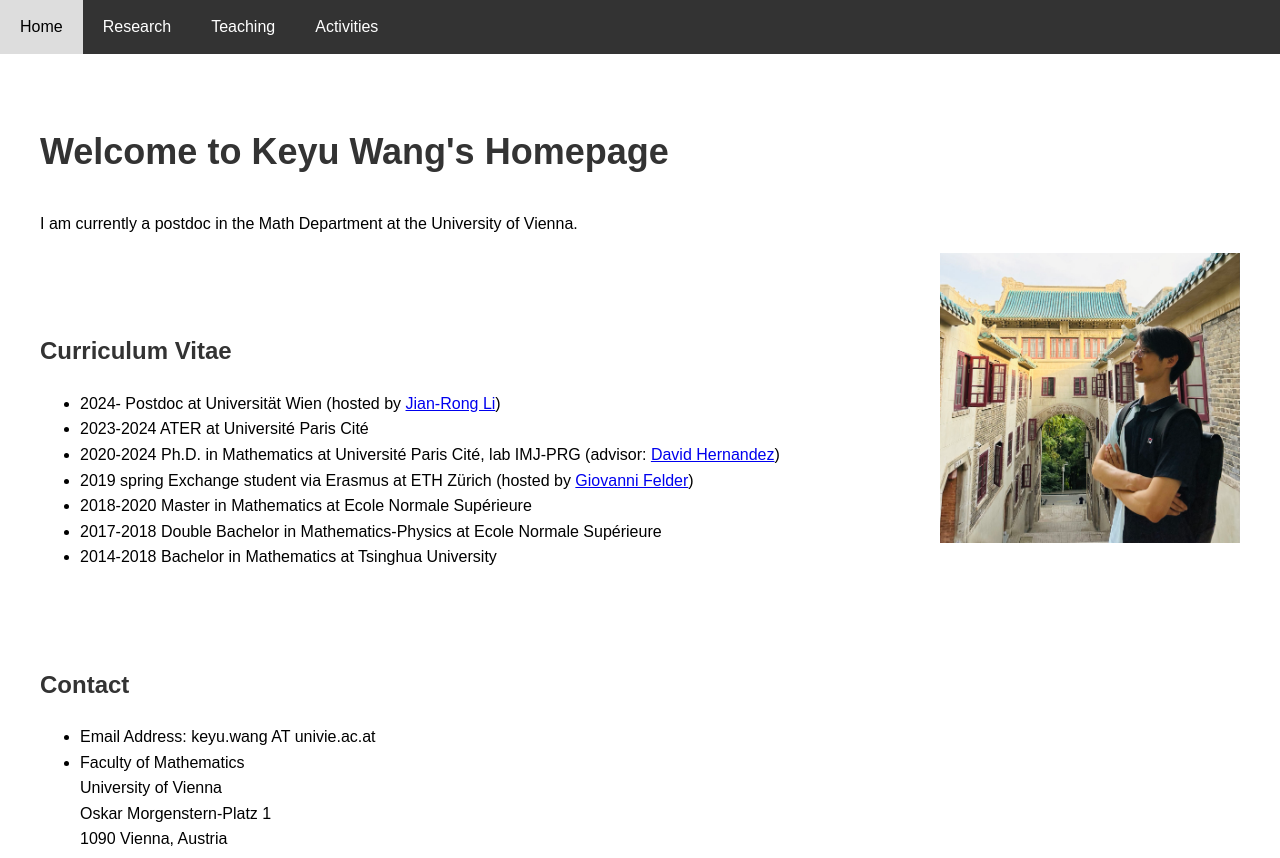
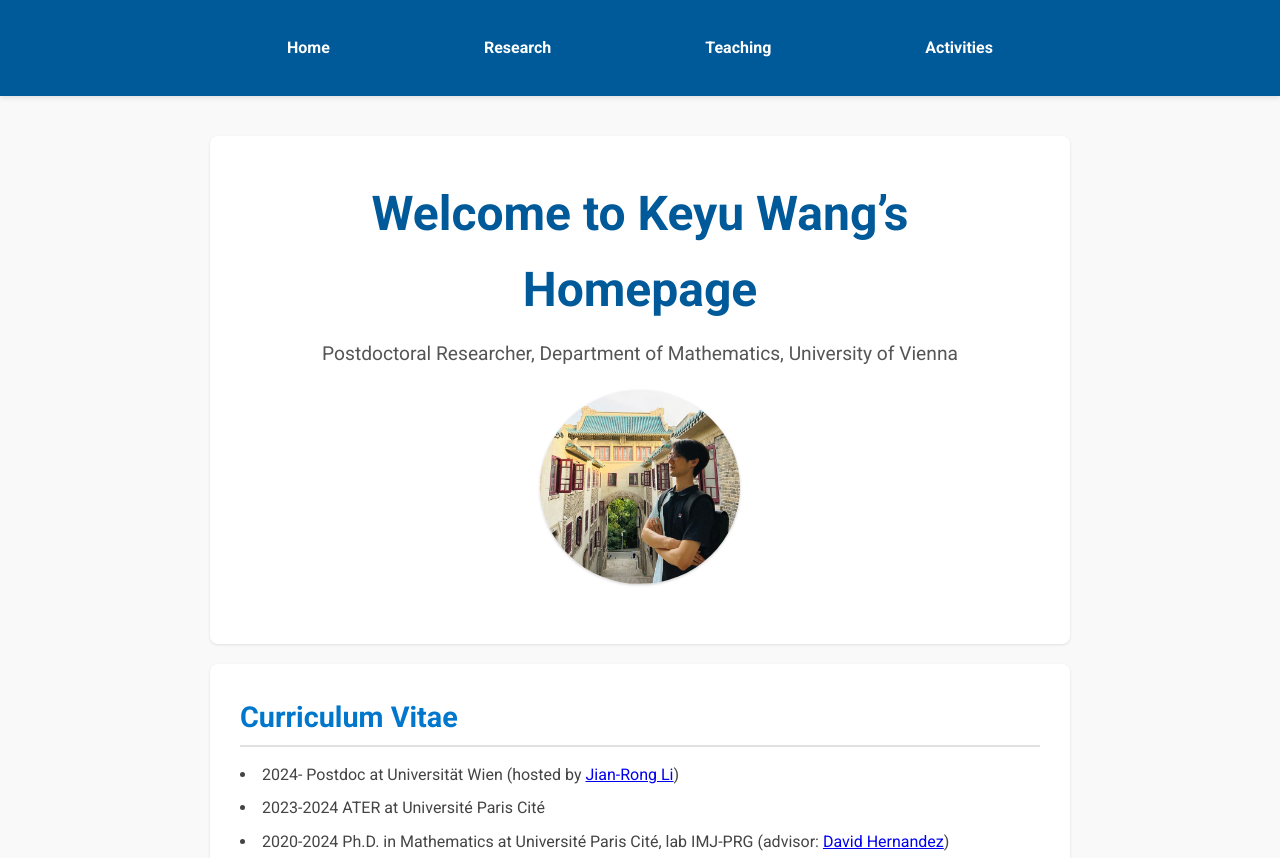
Before and after one commit to K-Cocoa-Wang/Homepage, a plain HTML site: page index.html in a window 1280 px wide. Shown: the top 858 px of the page. Drawn offline with Linux system fonts and the light colour scheme.

Commit message:
Update index.html

```diff
--- a/index.html
+++ b/index.html
@@ -1,108 +1,122 @@
 <!DOCTYPE html>
 <html lang="en">
 <head>
-    <meta name="google-site-verification" content="BD8ilF36tSaImz3-YQhrK9Y-cIkPzUOWIkWY7JF-BxA" />
   <meta charset="UTF-8">
   <meta name="viewport" content="width=device-width, initial-scale=1.0">
-    <meta name="description" content="Keyu Wang is a postdoc at the University of Vienna's Math Department, specializing in representation theory of quantum groups, and related topics in mathematics.">
-
-    <title>Keyu Wang Homepage</title>
-
+  <title>Keyu Wang – Home</title>
+  <!-- Google Font -->
+  <link href="https://fonts.googleapis.com/css2?family=Roboto:wght@400;700&display=swap" rel="stylesheet">
   <style>
-        /* Basic styling for the page */
+    /* Global Reset & Base */
+    * { box-sizing: border-box; margin: 0; padding: 0; }
     body {
-            font-family: Arial, sans-serif;
-            margin: 0;
-            padding: 0;
+      font-family: 'Roboto', sans-serif;
       line-height: 1.6;
+      color: #333;
+      background: #f9f9f9;
     }
-
-        /* Styling the navigation menu */
+    .container {
+      max-width: 900px;
+      margin: 0 auto;
+      padding: 20px;
+    }
+    /* Navigation */
     nav {
-            background-color: #333;
-            overflow: hidden;
+      background: #005999;
+      box-shadow: 0 2px 5px rgba(0,0,0,0.1);
     }
-
+    nav .container {
+      display: flex;
+      justify-content: space-around;
+      align-items: center;
+    }
     nav a {
-            float: left;
+      color: #fff;
+      text-decoration: none;
+      padding: 15px 20px;
+      font-weight: 700;
+      transition: background 0.3s;
+    }
+    nav a:hover {
+      background: #0077cc;
+      border-radius: 4px;
+    }
+    /* Hero Section */
+    header {
+      background: #fff;
+      margin: 20px 0;
+      padding: 40px;
+      text-align: center;
+      border-radius: 8px;
+      box-shadow: 0 1px 3px rgba(0,0,0,0.1);
+    }
+    header h1 {
+      font-size: 3rem;
+      color: #005999;
+      margin-bottom: 10px;
+    }
+    header p {
+      font-size: 1.2rem;
+      color: #555;
+    }
+    /* Profile Image */
+    .profile-pic {
       display: block;
-            color: white;
-            text-align: center;
-            padding: 14px 20px;
-            text-decoration: none;
+      max-width: 200px;
+      width: 100%;
+      margin: 20px auto;
+      border-radius: 50%;
+      box-shadow: 0 1px 3px rgba(0,0,0,0.2);
     }
-
-        nav a:hover {
-            background-color: #ddd;
-            color: black;
+    /* Sections */
+    section {
+      background: #fff;
+      margin-bottom: 30px;
+      border-radius: 8px;
+      box-shadow: 0 1px 3px rgba(0,0,0,0.1);
+      padding: 30px;
     }
-
-        /* Centering and adding margin for content sections */
-        section {
-            padding: 20px;
-            margin: 20px;
+    h2 {
+      margin-bottom: 15px;
+      color: #0077cc;
+      font-size: 1.8rem;
+      border-bottom: 2px solid #e0e0e0;
+      padding-bottom: 5px;
     }
-
-	h1 {
-    		color: #333; /* Text color */
-    		font-size: 36px; /* Font size */
+    ul {
+      list-style: disc inside;
+      margin-bottom: 1em;
+      color: #444;
     }
-
-        h2 {
-            color: #333;
+    ul li {
+      margin-bottom: 8px;
     }
-
-        /* Styling for the profile picture */
-        .profile-pic {
-            width: 300px;
-            height: auto; /* Maintain aspect ratio */
-            float: right; /* Align the image to the right */
-            margin-left: 20px; /* Add some space between text and image */
-        }
-
     /* Footer */
     footer {
-            background-color: #333;
-            color: white;
       text-align: center;
-            padding: 10px;
-            position: relative;
-	    font-size: 14px;
-            width: 100%;
-            bottom: 0;
-        }
-
-        /* Contact Links */
-        .contact-links a {
-            display: inline-block;
-            margin: 10px;
-            text-decoration: none;
-            color: #333;
-            font-weight: bold;
-        }
-
-        .contact-links a:hover {
-            color: #555;
+      padding: 15px;
+      background: #005999;
+      color: #fff;
+      font-size: 0.9rem;
+      margin-top: 20px;
     }
   </style>
 </head>
 <body>
-
-    <!-- Navigation Menu -->
   <nav>
+    <div class="container">
       <a href="index.html">Home</a>
       <a href="research.html">Research</a>
       <a href="teaching.html">Teaching</a>
       <a href="activities.html">Activities</a>
+    </div>
   </nav>
-
-    <!-- Home Section -->
-    <section id="home">
-        <h1>Welcome to Keyu Wang's Homepage</h1>
-        <p> I am currently a postdoc in the Math Department at the University of Vienna. </p>
-        <img src="your-photo.jpg" alt="Profile Picture" class="profile-pic">
-    </section>
-
+  <div class="container">
+    <header>
+      <h1>Welcome to Keyu Wang’s Homepage</h1>
+      <p>Postdoctoral Researcher, Department of Mathematics, University of Vienna</p>
+      <img src="your-photo.jpg" alt="Keyu Wang" class="profile-pic">
+    </header>
 
     <section>
 	<h2>Curriculum Vitae </h2>
```
Lines whose indentation alone changed are shown as unchanged.
